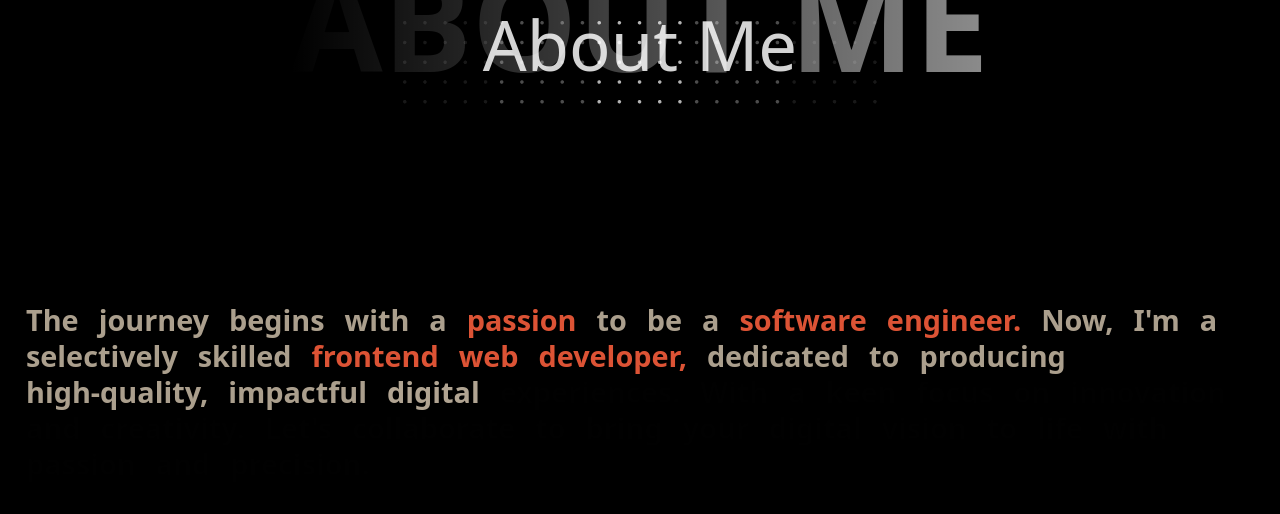
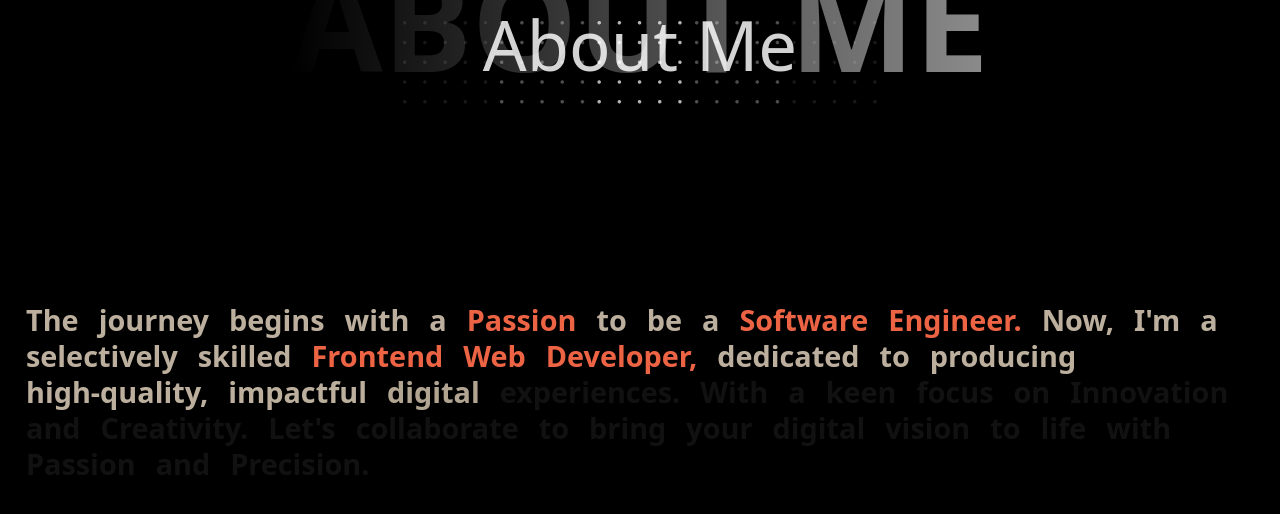
Before and after one commit to Monjur14/monjur-portfolio, a React (Vite) app: page / in a window 1280 px wide. Shown: the part 943-1457 px from the top of the page. Built offline with nearby package versions, Linux system fonts and the light colour scheme.

Commit message:
Update About Section

```diff
--- a/src/Components/TextRevealByWord.tsx
+++ b/src/Components/TextRevealByWord.tsx
@@ -19,7 +19,7 @@ export const TextRevealByWord: FC<TextRevealByWordProps> = ({
   const words = text.split(" ");
 
   // Define words that should have a different color
-  const specialWords = ["software", "innovation", "creativity.", "engineer.", "collaborate", "web", "frontend", "developer,", "passion", "precision.", "developer."];
+  const specialWords = ["Software", "Innovation", "Creativity.", "Engineer.", "Collaborate", "Web", "Frontend", "Developer,", "Passion", "Precision.", "Developer."];
 
   return (
     <div ref={targetRef} className={cn("relative z-0 h-[200vh]", className)}>
@@ -30,7 +30,7 @@ export const TextRevealByWord: FC<TextRevealByWordProps> = ({
       >
         <p
           className={
-            "flex flex-wrap  text-[1.8rem] leading-9 text-justify xxl:text-[3.9rem] xxl:leading-[4.4rem] font-extrabold text-black/20 dark:text-white/20 "
+            "flex flex-wrap  text-[1.8rem] leading-9 text-justify xxl:text-[3.9rem] xxl:leading-[4.4rem] font-extrabold text-white/20 "
           }
         >
           {words.map((word, i) => {
--- a/src/Pages/AboutMe.jsx
+++ b/src/Pages/AboutMe.jsx
@@ -11,10 +11,10 @@ const AboutMe = () => {
         </div>
       </div>
       <div className='-mt-72 hidden lg:block'>
-        <TextRevealByWord text="The journey begins with a passion to be a software engineer. Now, I'm a selectively skilled frontend web developer, dedicated to producing high-quality, impactful digital experiences. With a keen focus on innovation and creativity. Let's collaborate to bring your digital vision to life with passion and precision." />
+        <TextRevealByWord text="The journey begins with a Passion to be a Software Engineer. Now, I'm a selectively skilled Frontend Web Developer, dedicated to producing high-quality, impactful digital experiences. With a keen focus on Innovation and Creativity. Let's collaborate to bring your digital vision to life with Passion and Precision." />
       </div>
       <div className='-mt-72 block lg:hidden'>
-        <TextRevealByWord text="The journey begins with a passion to be a software engineer. Now, I'm a selectively skilled frontend web developer. With a keen focus on innovation and creativity. I specialize in crafting immersive websites that captivate and engage users." />
+        <TextRevealByWord text="The journey begins with a Passion to be a Software Engineer. Now, I'm a selectively skilled Frontend Web Developer. With a keen focus on Innovation and Creativity. I specialize in crafting immersive websites that captivate and engage users." />
       </div>
     </div>
   )
```
